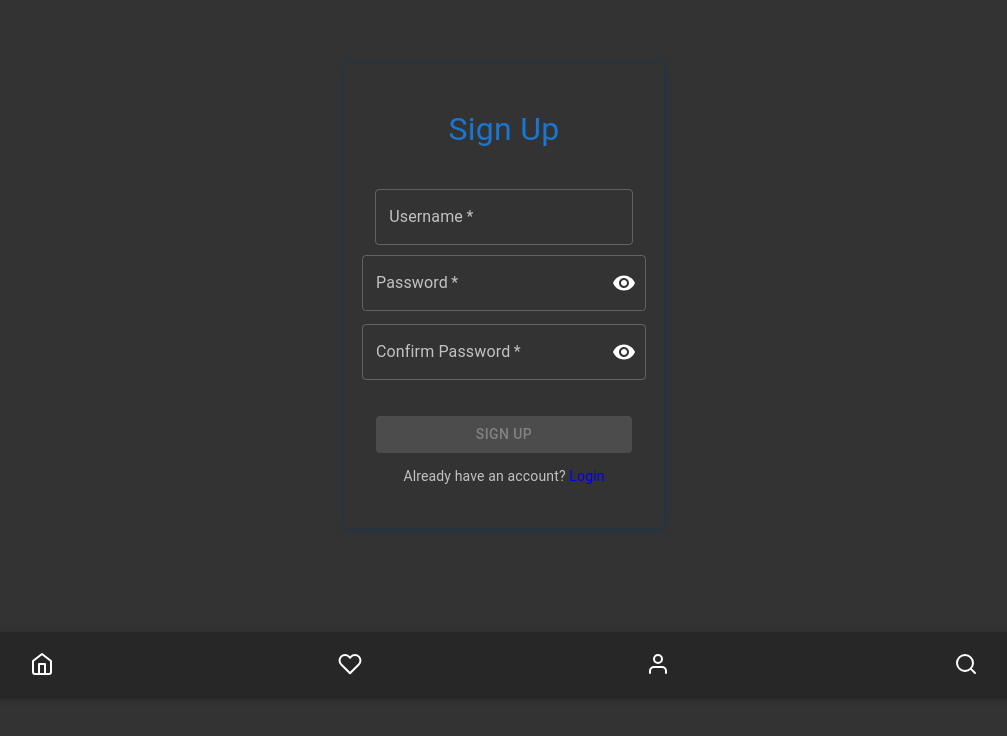
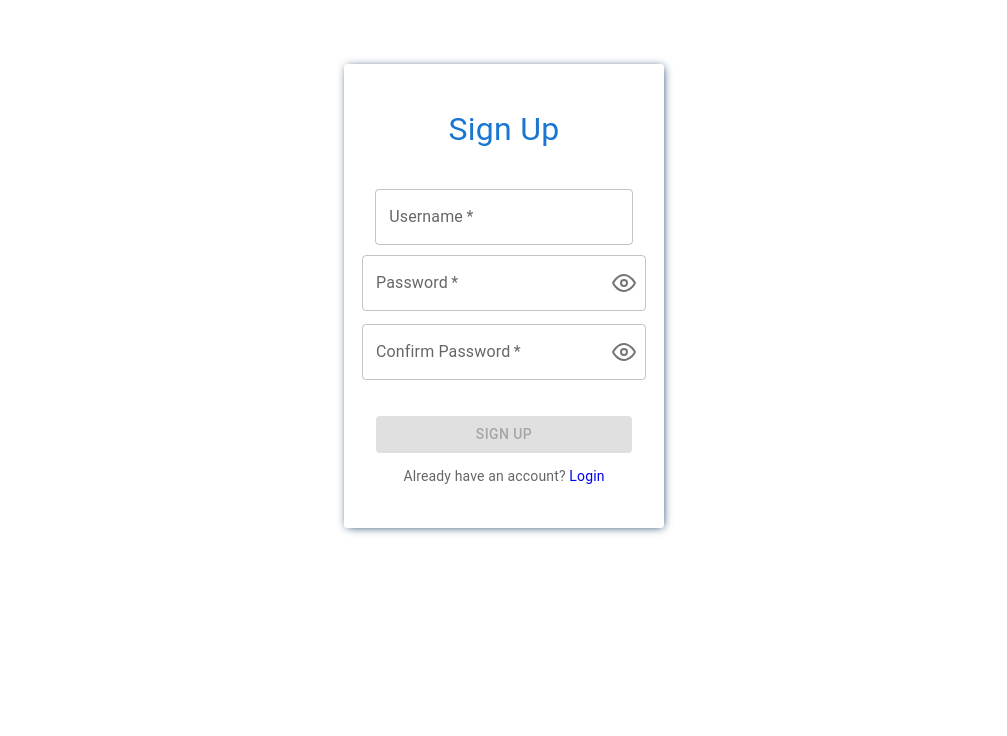
Before and after one commit to NotYerjan/project-catflix, a React (Vite) app: page /signup in a window 1280 px wide. Shown: the part 104-840 px from the top of the page, without its empty margins (136-1143 px from the left). After the commit the page ends 800 px from the top, so only its background shows below. Built offline with nearby package versions, Linux system fonts and the light colour scheme.

Commit message:
mergin conflicts resolve

```diff
--- a/src/components/Navbar.jsx
+++ b/src/components/Navbar.jsx
@@ -19,7 +19,7 @@ export default function Navbar() {
           </IconButton>
         </Link>
 
-				<Link to="/users">
+        <Link to="/user">
           <IconButton>
             <FiUser className="navBarIcon" />
           </IconButton>
--- a/src/pages/Login.jsx
+++ b/src/pages/Login.jsx
@@ -13,8 +13,7 @@ import {
   IconButton,
   formLabelClasses,
 } from "@mui/material";
-import Visibility from "@mui/icons-material/Visibility";
-import VisibilityOff from "@mui/icons-material/VisibilityOff";
+import { FiEye, FiEyeOff } from "react-icons/fi";
 import { Link, useNavigate } from "react-router-dom";
 
 const Login = () => {
@@ -122,7 +121,7 @@ const Login = () => {
                   edge="end"
                   onClick={() => setShowPassword((show) => !show)}
                 >
-                  {showPassword ? <VisibilityOff /> : <Visibility />}
+                  {showPassword ? <FiEyeOff /> : <FiEye />}
                 </IconButton>
               </InputAdornment>
             ),
--- a/src/pages/SignUp.jsx
+++ b/src/pages/SignUp.jsx
@@ -3,8 +3,6 @@ import {
   Container,
   FormControl,
   FormHelperText,
-  Input,
-  InputLabel,
   TextField,
   Button,
   FormLabel,
@@ -12,8 +10,7 @@ import {
   IconButton,
   InputAdornment,
 } from "@mui/material";
-import Visibility from "@mui/icons-material/Visibility";
-import VisibilityOff from "@mui/icons-material/VisibilityOff";
+import { FiEye, FiEyeOff } from "react-icons/fi";
 import { nanoid } from "nanoid";
 import { Link } from "react-router-dom";
 
@@ -118,7 +115,7 @@ const SignUp = () => {
                   edge="end"
                   onClick={() => setShowPassword((show) => !show)}
                 >
-                  {showPassword ? <VisibilityOff /> : <Visibility />}
+                  {showPassword ? <FiEyeOff /> : <FiEye />}
                 </IconButton>
               </InputAdornment>
             ),
@@ -142,7 +139,7 @@ const SignUp = () => {
                   edge="end"
                   onClick={() => setShowConfirmPassword((show) => !show)}
                 >
-                  {showConfirmPassword ? <VisibilityOff /> : <Visibility />}
+                  {showConfirmPassword ? <FiEyeOff /> : <FiEye />}
                 </IconButton>
               </InputAdornment>
             ),
```
Also changed, not shown: src/main.jsx (+6 -10 lines). Lines whose indentation alone changed are shown as unchanged.
